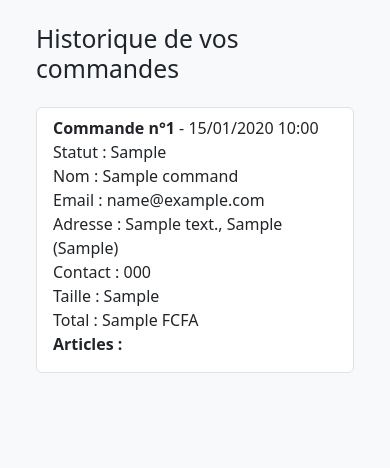
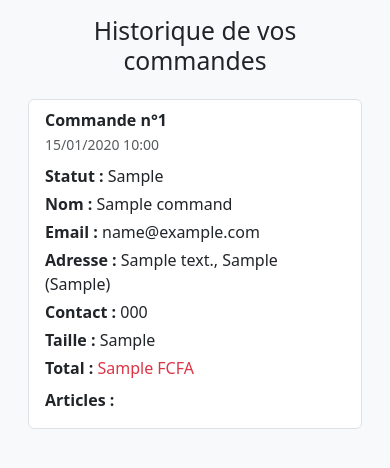
Before and after one commit to Koudousamuel/bluecall-site, a Django app: page /Historique/ in a window 390 px wide. Shown: the top 468 px of the page. Run offline with Django 5.2, Linux system fonts and the light colour scheme; a user stored in the database is signed in; tables that the repository leaves empty hold one stand-in row (values such as "Sample post").

Commit message:
Mise à jour du CSS pour l'affichage mobile

```diff
--- a/green/templates/green/historique.html
+++ b/green/templates/green/historique.html
@@ -5,33 +5,50 @@
     <meta name="viewport" content="width=device-width, initial-scale=1.0">
     <title>Historique des commandes</title>
     <link href="https://cdn.jsdelivr.net/npm/bootstrap@5.3.0/dist/css/bootstrap.min.css" rel="stylesheet">
+    <style>
+        /* Pour éviter que le texte ou les lignes ne débordent */
+        .list-group-item {
+            word-wrap: break-word;
+        }
+
+        @media (max-width: 576px) {
+            .badge {
+                font-size: 0.75rem;
+            }
+        }
+    </style>
 </head>
-<body class="bg-light p-4">
+<body class="bg-light p-3">
 
     <div class="container">
-        <h2 class="mb-4">Historique de vos commandes</h2>
+        <h2 class="mb-4 text-center">Historique de vos commandes</h2>
 
         {% if commandes %}
             <ul class="list-group">
                 {% for c in commandes %}
-                <li class="list-group-item mb-3">
-                    <strong>Commande n°{{ c.id }}</strong> - {{ c.date_command|date:"d/m/Y H:i" }}<br>
-                    Statut : {{ c.statut }}<br>
-                    Nom : {{ c.nom }}<br>
-                    Email : {{ c.email }}<br>
-                    Adresse : {{ c.address }}, {{ c.ville }} ({{ c.pays }})<br>
-                    Contact : {{ c.zipcode }}<br>
-                    Taille : {{ c.taille }}<br>
-                    Total : {{ c.total }} FCFA<br>
+                <li class="list-group-item mb-4">
+                    <div class="mb-2">
+                        <strong>Commande n°{{ c.id }}</strong> <br>
+                        <small class="text-muted">{{ c.date_command|date:"d/m/Y H:i" }}</small>
+                    </div>
 
+                    <p class="mb-1"><strong>Statut :</strong> {{ c.statut }}</p>
+                    <p class="mb-1"><strong>Nom :</strong> {{ c.nom }}</p>
+                    <p class="mb-1"><strong>Email :</strong> {{ c.email }}</p>
+                    <p class="mb-1"><strong>Adresse :</strong> {{ c.address }}, {{ c.ville }} ({{ c.pays }})</p>
+                    <p class="mb-1"><strong>Contact :</strong> {{ c.zipcode }}</p>
+                    <p class="mb-1"><strong>Taille :</strong> {{ c.taille }}</p>
+                    <p class="mb-2"><strong>Total :</strong> <span class="text-danger">{{ c.total }} FCFA</span></p>
 
                     <strong>Articles :</strong>
                     <ul class="list-group mt-2">
                         {% for item in c.items %}
-                        <li class="list-group-item d-flex justify-content-between align-items-center">
-                            <span>{{ item.nom }}</span>
-                            <span class="badge bg-primary rounded-pill">Quantité : {{ item.quantite }}</span>
-                            <span class="badge bg-danger rounded-pill">Prix : {{ item.prix }} FCFA</span>
+                        <li class="list-group-item d-flex flex-column flex-sm-row justify-content-between align-items-start">
+                            <div class="mb-1 flex-grow-1">{{ item.nom }}</div>
+                            <div class="d-flex flex-column flex-sm-row gap-2">
+                                <span class="badge bg-primary">Quantité : {{ item.quantite }}</span>
+                                <span class="badge bg-danger">Prix : {{ item.prix }} FCFA</span>
+                            </div>
                         </li>
                         {% endfor %}
                     </ul>
@@ -39,7 +56,7 @@
                 {% endfor %}
             </ul>
         {% else %}
-            <p>Vous n'avez encore passé aucune commande.</p>
+            <p class="text-center">Vous n'avez encore passé aucune commande.</p>
         {% endif %}
     </div>
 
```
